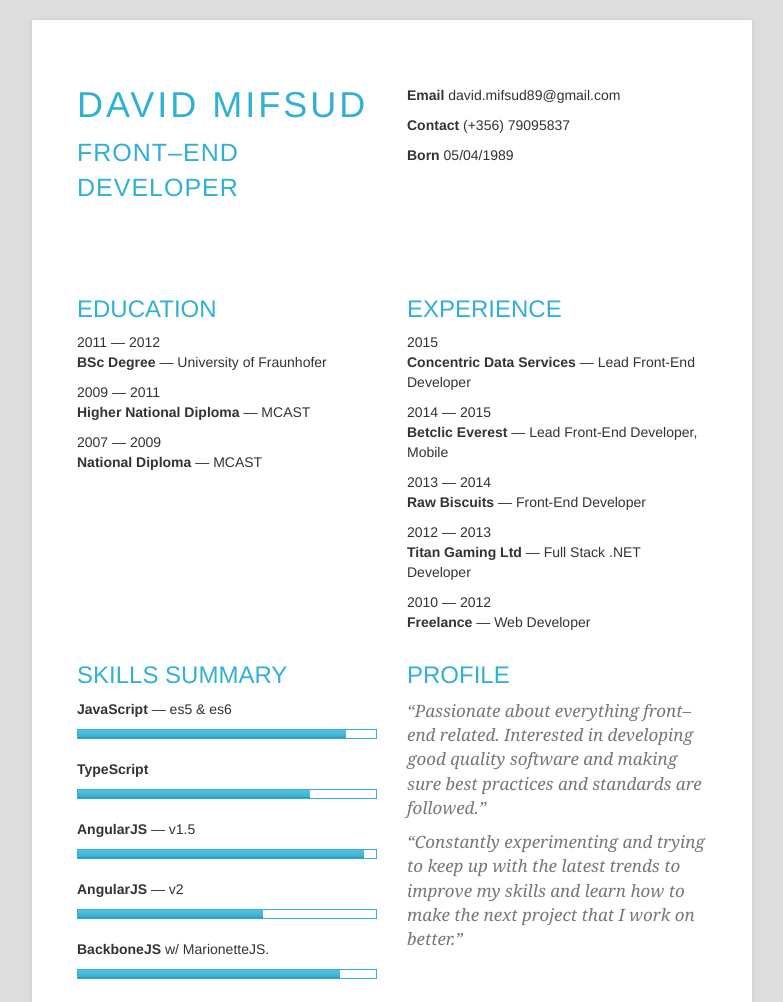
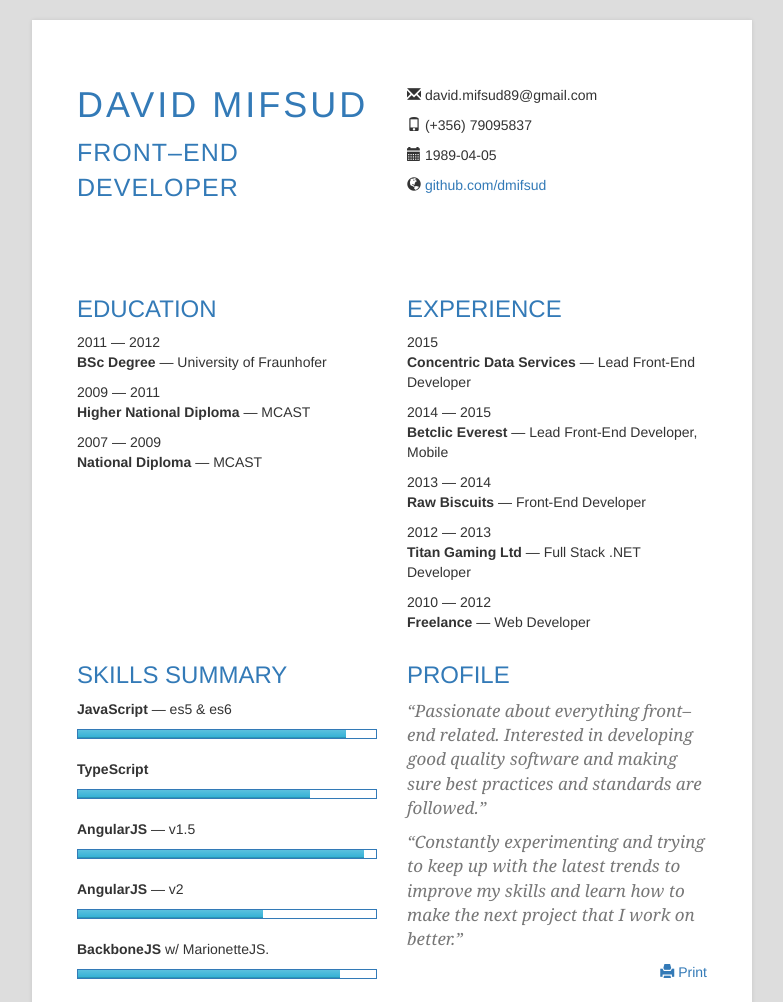
Before and after one commit to dmifsud/curriculum-vitae, a plain HTML site: page index.html in a window 1280 px wide. Shown: the top 1002 px of the page, without its empty margins (248-1031 px from the left). Drawn offline with Linux system fonts and the light colour scheme.

Commit message:
Improved print style

```diff
--- a/index.html
+++ b/index.html
@@ -53,7 +53,7 @@
       }
 
       h1, h3 , .\#profession{
-        color:  #31b0d5 !important; /* Important is due to print issue */
+        color:  #337ab7 !important; /* Important is due to print issue */
       }
 
       .\#profession {
@@ -68,22 +68,19 @@
         -webkit-box-shadow: none;
         box-shadow: none;
         border-radius: 0;
-        border: 1px solid #31b0d5;
+        border: 1px solid #337ab7;
       }
 
       .progress-bar-info {
-        background-color: #31b0d5;
+        background-color: #337ab7;
       }
 
       .blockquote {
         font-style: italic;
         font-size: 17px;
         font-family: Georgia, Times, "Times New Roman", sans-serif;
-        color: #777;
+        color: #777 !important;
       }
-
-
-
 
 
       /* ==== MEDIA QUERIES ==== */
@@ -141,6 +138,14 @@
           font-size: 18px !important;
         }
 
+        .\#print {
+          display: none;
+        }
+
+        a[href]:after {
+          content: none !important;
+        }
+
       }
     </style>
   </head>
@@ -154,9 +159,13 @@
           </div>
           <div class="col-sm-6">
             <div class="#contact">
-              <p><b>Email</b> david.mifsud89@gmail.com</p>
-              <p><b>Contact</b> (+356) 79095837</p>
-              <p><b>Born</b> 05/04/1989 </p>
+              <p title="Email"><span class='glyphicon glyphicon-envelope'></span> david.mifsud89@gmail.com</p>
+              <p title="Contact"><span class='glyphicon glyphicon-phone'></span> (+356) 79095837</p>
+              <p title="Born"><span class='glyphicon glyphicon-calendar'></span> 1989-04-05 </p>
+              <p title="Online Profile">
+                <span class="glyphicon glyphicon-globe"></span>
+                <a href="https://github.com/dmifsud">github.com/dmifsud</a>
+              </p>
             </div>
           </div>
         </div>
@@ -210,6 +219,9 @@
               <div><b>Freelance</b> &mdash; Web Developer</div>
             </p>
 
+            <!-- <p class='text-center'>
+              <a href="#" class='glyphicon glyphicon-chevron-down'></a>
+            </p> -->
           </div>
         </div>
 
@@ -287,6 +299,7 @@
                 better.&rdquo;
               </p>
             </div>
+            <a href="javascript:window.print()" class='#print pull-right'><span class='glyphicon glyphicon-print'></span> Print</a>
           </div>
         </div>
 
```
